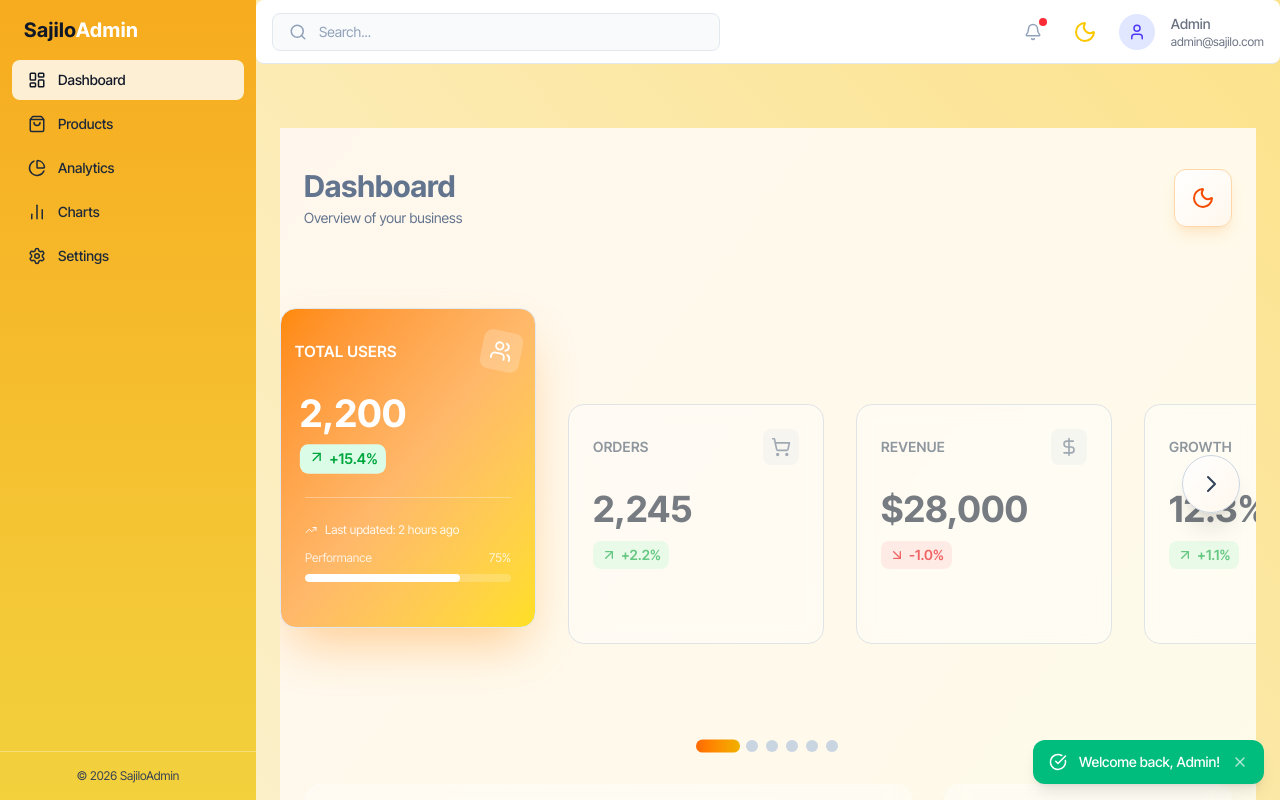
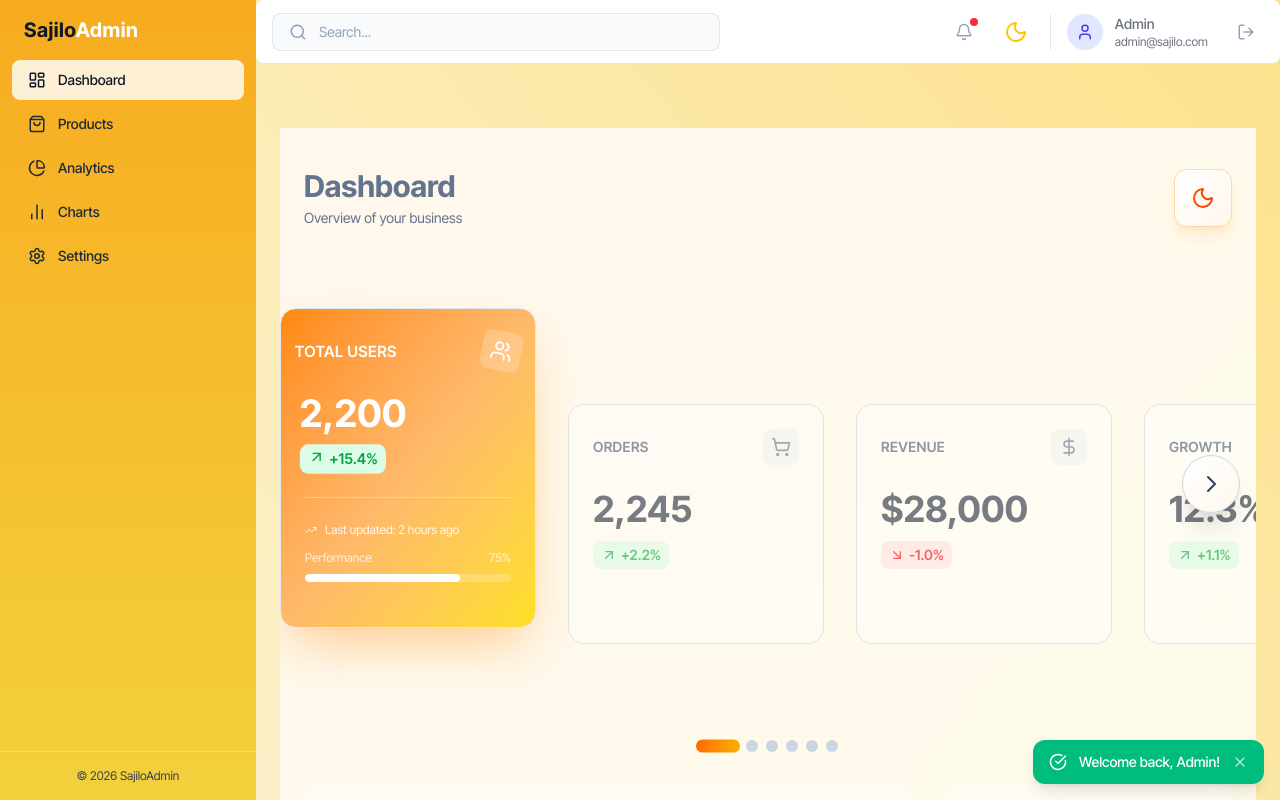
Before and after one commit to bijayjha2025/SajiloAdmin, a React (Vite) app: page / in a window 1280 px wide. Both pictures are taken after a click on the button "Sign In". Shown: the top 800 px of the page. Built offline with nearby package versions, Linux system fonts and the light colour scheme; a web font is replaced by a local one.

Commit message:
Logout Button

```diff
--- a/src/Components/Header.jsx
+++ b/src/Components/Header.jsx
@@ -1,8 +1,10 @@
 
-import { Bell, Search, User, Menu } from 'lucide-react';
+import { Bell, Search, User, Menu, LogOut } from 'lucide-react';
 import ThemeToggle from '../ThemeToggle.jsx';
+import { useAuth } from '../Context/AuthContext.jsx';
 
 const Header = ( { theme, setTheme, ToggleSidebar }) => {
+  const { logout } = useAuth();
 
  return(
  <header className='
@@ -14,8 +16,9 @@ const Header = ( { theme, setTheme, ToggleSidebar }) => {
   <div className='flex items-center gap-4 flex-1'>
    <button className='md:hidden text-slate-500 hover:text-slate-700 dark:text-slate-400 dark:hover:text-slate-200 transition-colors' onClick={ToggleSidebar}><Menu size={24} /></button>
 
-   <div className='flex items-center gap-3 border rounded-lg px-4 py-2 w-full max-w-md bg-slate-50 dark:bg-slate-800 border-slate-200 dark:border-slate-700'>
-    <Search size={18} className='text-slate-400 dark:text-slate-400' />
+   <div className='flex items-center gap-3 border rounded-lg px-4 py-2 w-full max-w-md bg-slate-50 dark:bg-slate-800 border-slate-200 dark:border-slate-700 group focus-within:ring-2 focus-within:ring-amber-500/50 transition-all' >
+
+    <Search size={18} className='text-slate-400 dark:text-slate-400 group-hover:text-amber-500 transition-colors' />
     <input type="text" placeholder="Search..." className="flex-1 bg-transparent outline-none text-sm text-slate-700 dark:text-slate-200 placeholder-slate-400 dark:placeholder-slate-500" />
    </div>
   </div>
@@ -28,13 +31,17 @@ const Header = ( { theme, setTheme, ToggleSidebar }) => {
       <ThemeToggle theme={theme} setTheme={setTheme} />
      </div>
 
+     <div className='flex items-center gap-3 pl-4 border-l border-slate-200 dark:border-slate-700'>
       <div className='h-9 w-9 rounded-full bg-indigo-100 dark:bg-indigo-500/10 flex items-center justify-center text-indigo-600 dark:text-indigo-400'><User size={18} />
       </div>
 
-     <div className='leading-tight'>
+     <div className='leading-tight hidden sm:block'>
       <p className='text-sm font-medium text-gray-500'>Admin</p>
       <p className='text-xs text-gray-500'>admin@sajilo.com</p>
      </div>
+
+     <button onClick={logout} className='h-9 w-9 flex items-center justify-center text-slate-400 hover:text-slate-500 dark:text-slate-400 dark:hover:text-red-400 transition-colors ml-2'><LogOut size={18} /></button>
+    </div>
   </div>
  </header>
  );
```
